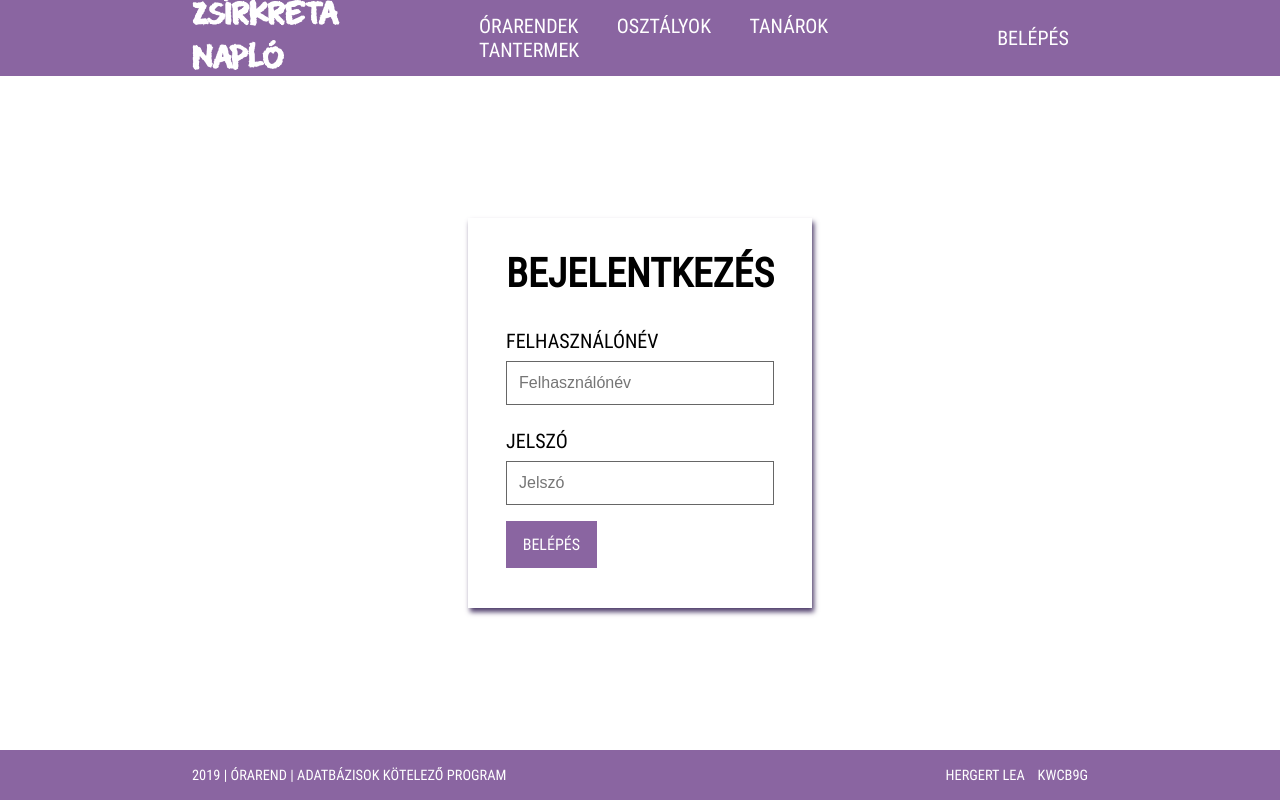
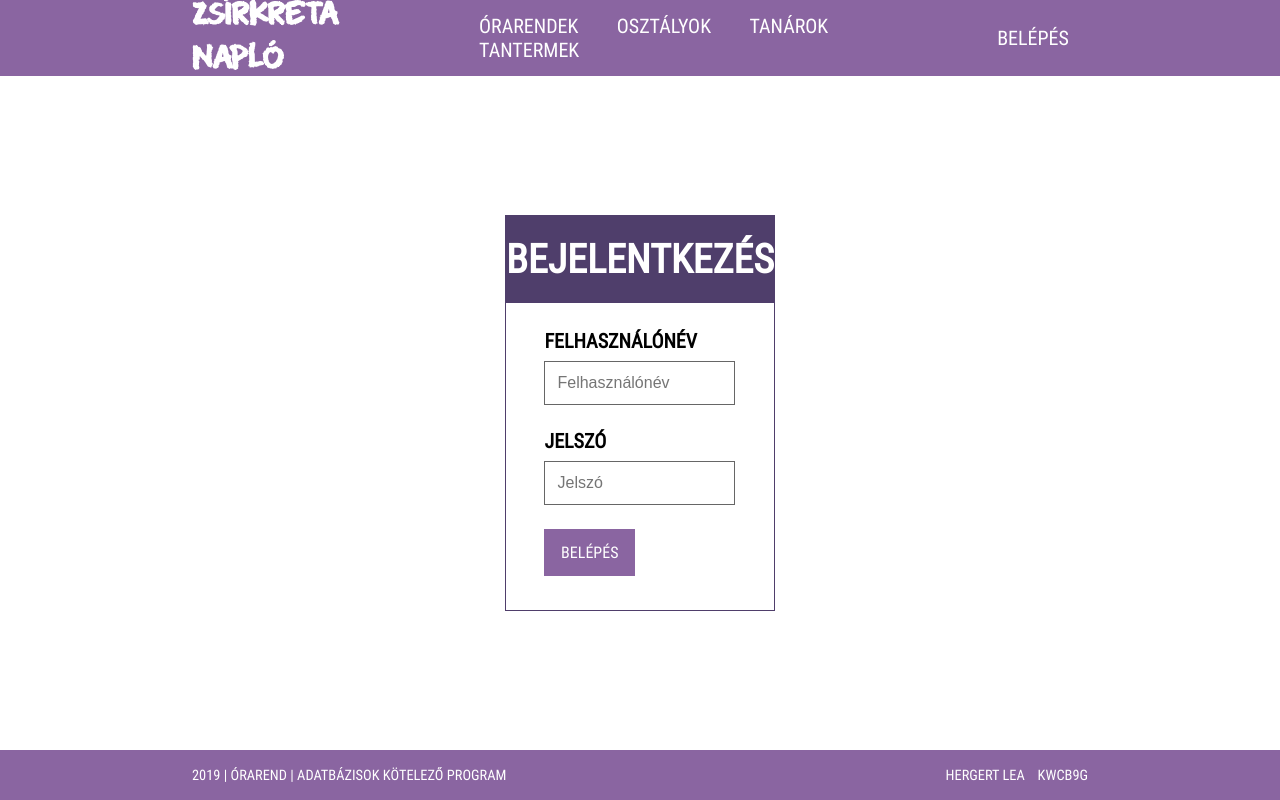
Before and after one commit to Skymorii/Adatb-Orarend, a React app in the folder client/: page /login in a window 1280 px wide. Built offline with nearby package versions, Linux system fonts and the light colour scheme.

Commit message:
Minor design changes

```diff
--- a/client/src/components/login/LoginComponent.js
+++ b/client/src/components/login/LoginComponent.js
@@ -30,7 +30,9 @@ export default class LoginComponent extends Component {
         return (
             <main id="loginpage">
                 <div id="logintile">
-                    <h1>Bejelentkezés</h1>
+                    <div id="loginheader">
+                        <h1>Bejelentkezés</h1>
+                    </div>
                     <div id="loginform">
                         <form onSubmit={this.handleSubmit.bind(this)}>
                             Felhasználónév<br/>
--- a/client/src/components/login/login.css
+++ b/client/src/components/login/login.css
@@ -4,28 +4,42 @@
     flex: 1;
     justify-content: center;
     align-items: center;
+
+    font-weight: bold;
 }
 
 #logintile {
-    height: 15vh;
-    width: 16vw;
-    padding: 4vh 3vw;
+    border: 1px solid #4f3e6b;
+    display: table;
+}
 
+#loginheader {
+    padding: 1vh 0;
+    width: 20vw;
     display: table;
+    background-color: #4f3e6b;
+}
+
+#loginheader h1 {
+    margin: 1.5vh 0;
+
+    text-align: center;
+    font-size: 5vh;
+    color: white;
+}
+
+#loginform {
+    margin: auto;
+    padding: 2vw 2.5vw;
+    width: calc(20vw - 2*2.5vw - 1px);
+    display: table;
+
     background-color: white;
-    box-shadow: 2px 4px 5px #4f3e6b;
 
     font-size: 2.5vh;
 }
 
-#logintile h1 {
-    margin-top: 0;
-    margin-bottom: 4vh;
-
-    font-size: 5vh;
-}
-
-#logintile input[type=text], #logintile input[type=password] {
+#loginform input[type=text], #loginform input[type=password] {
     width: 100%;
     padding: 1.5vh;
     margin-top: 1vh;
@@ -38,16 +52,12 @@
     font-size: 2vh;
 }
 
-#logintile input:focus {
+#loginform input:focus {
     background-color: #f8eaff;
 }
 
-#logintile input[type=submit] {
+#loginform input[type=submit] {
     margin-bottom: 1vh;
-    margin-top: -1vh;
-}
-
-#logintile input[type=submit], #registerbtn {
     padding: 1.75vh 1.3vw;
 
     border: none;
@@ -61,6 +71,6 @@
     text-transform: uppercase;
 }
 
-#logintile input[type=submit]:hover {
+#loginform input[type=submit]:hover {
     background-color: #4f3e6b;
 }
```
